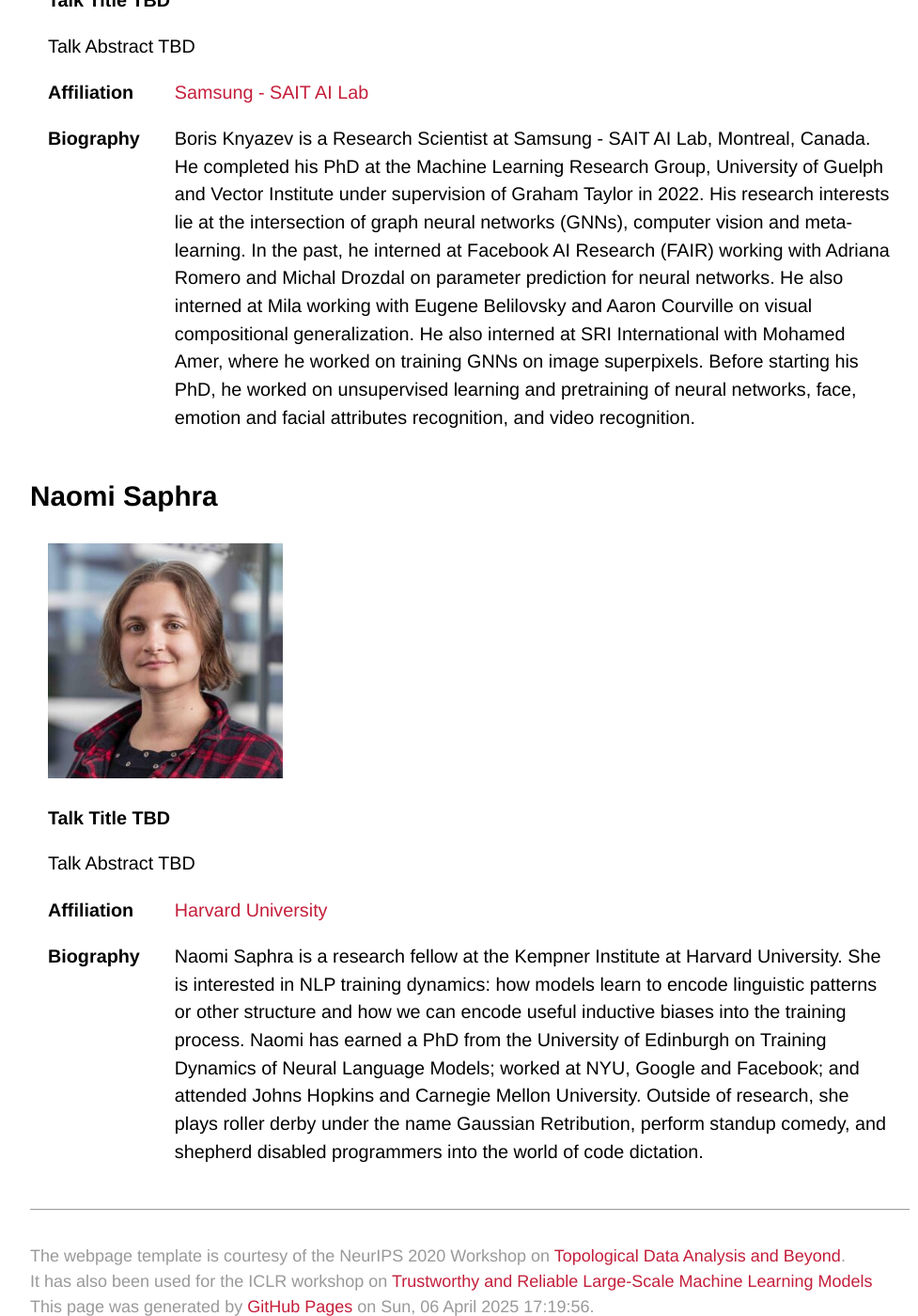
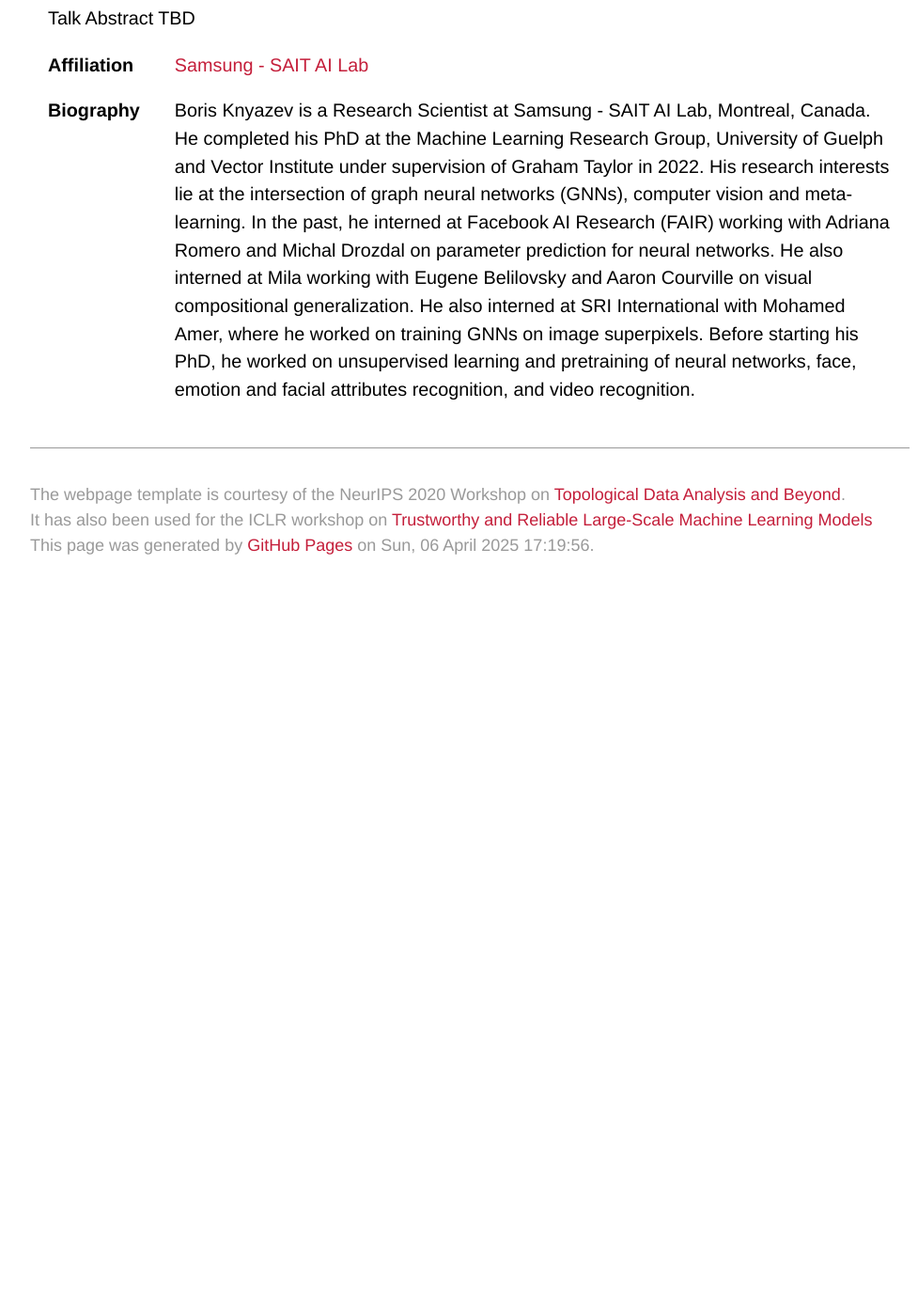
Before and after one commit to weight-space-learning/weight-space-learning.github.io, a Jekyll site: the page built from docs/speakers.md, in a window 1280 px wide and 1400 px high, scrolled down 3859 px. Shown: the whole window at 94% size, without its empty margins (140-1117 px from the left). Built offline with Jekyll 4.4.1, drawn with Linux system fonts in a browser that asks for light colours; some web fonts are replaced; our own code applies the rules of GitHub Pages for plain Markdown files; after the commit the page ends 4489 px from its top, so only the background shows below that; some of the changed text lies outside the part shown.

Commit message:
Update speakers.md
Speaker update due to availability of speakers.

```diff
--- a/docs/speakers.md
+++ b/docs/speakers.md
@@ -10,7 +10,6 @@ We are honored to have several leading experts who will provide keynote presenta
 - **Michael Mahoney** (UC Berkeley)
 - **Ludwig Schmidt** (Stanford University and Anthropic)
 - **Boris Knyazev** (Samsung SAIT AI Lab)
-- **Naomi Saphra** (Harvard University)
 
 
 
@@ -50,13 +49,3 @@ We are honored to have several leading experts who will provide keynote presenta
 
 | **Affiliation** | [Samsung - SAIT AI Lab](https://bknyaz.github.io/) |
 | **Biography** | Boris Knyazev is a Research Scientist at Samsung - SAIT AI Lab, Montreal, Canada. He completed his PhD at the Machine Learning Research Group, University of Guelph and Vector Institute under supervision of Graham Taylor in 2022. His research interests lie at the intersection of graph neural networks (GNNs), computer vision and meta-learning. In the past, he interned at Facebook AI Research (FAIR) working with Adriana Romero and Michal Drozdal on parameter prediction for neural networks. He also interned at Mila working with Eugene Belilovsky and Aaron Courville on visual compositional generalization. He also interned at SRI International with Mohamed Amer, where he worked on training GNNs on image superpixels. Before starting his PhD, he worked on unsupervised learning and pretraining of neural networks, face, emotion and facial attributes recognition, and video recognition. |
-
-
-## Naomi Saphra
-
-| <img src="/assets/images/speakers/naomi_saphra.jpg" alt="Naomi Saphra" height="250px" /> |
-| **Talk Title TBD** |
-| Talk Abstract TBD |
-
-| **Affiliation** | [Harvard University](https://nsaphra.net/) |
-| **Biography** | Naomi Saphra is a research fellow at the Kempner Institute at Harvard University. She is interested in NLP training dynamics: how models learn to encode linguistic patterns or other structure and how we can encode useful inductive biases into the training process. Naomi has earned a PhD from the University of Edinburgh on Training Dynamics of Neural Language Models; worked at NYU, Google and Facebook; and attended Johns Hopkins and Carnegie Mellon University. Outside of research, she plays roller derby under the name Gaussian Retribution, perform standup comedy, and shepherd disabled programmers into the world of code dictation. |
```
